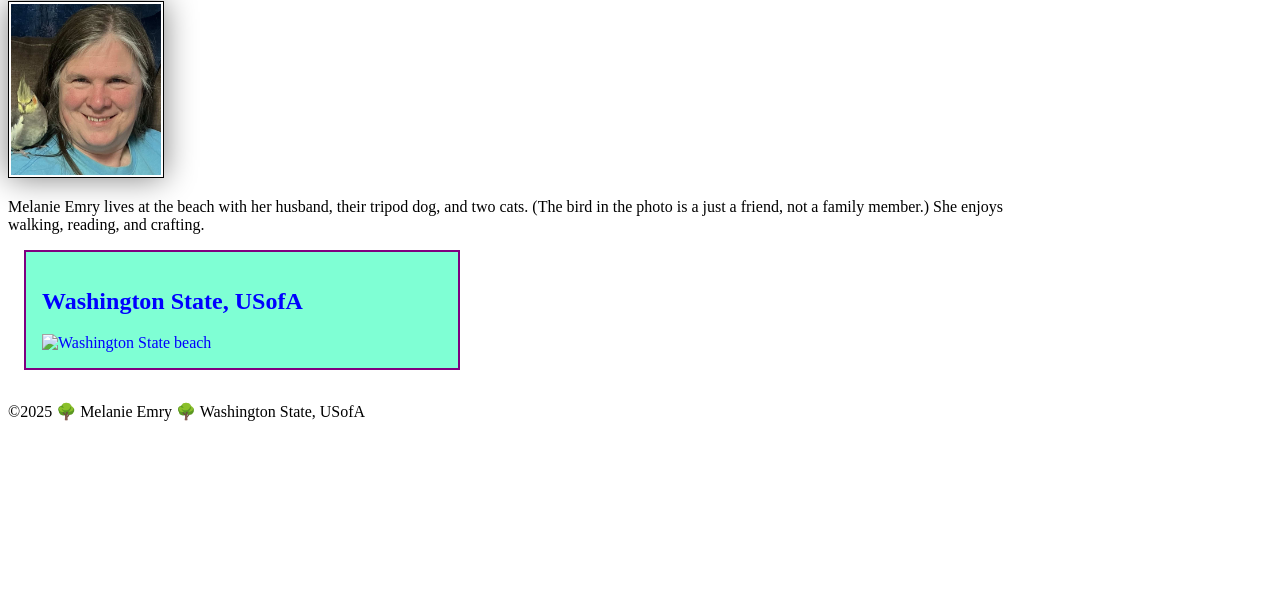
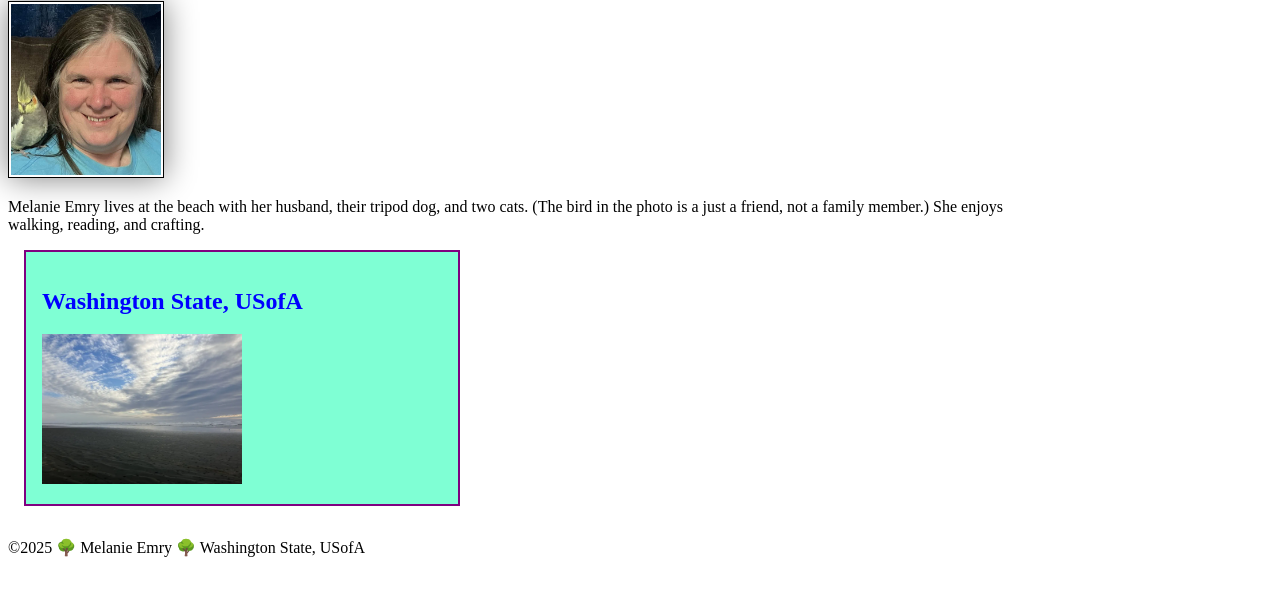
Before and after one commit to mememry/wdd130, a plain HTML site: page index.html in a window 1280 px wide. Shown: the part 203-798 px from the top of the page. Drawn offline with Linux system fonts and the light colour scheme.

Commit message:
image correction

```diff
--- a/index.html
+++ b/index.html
@@ -22,7 +22,7 @@
         </main>
         <aside>
             <h2>Washington State, USofA</h2>
-            <img src="wabeachsky.webp" alt="Washington State beach" width="200">
+            <img src="images/wabeachsky.webp" alt="Washington State beach" width="200">
         </aside>
         <footer>
             <p>©2025 🌳 Melanie Emry 🌳 Washington State, USofA</p>
```
